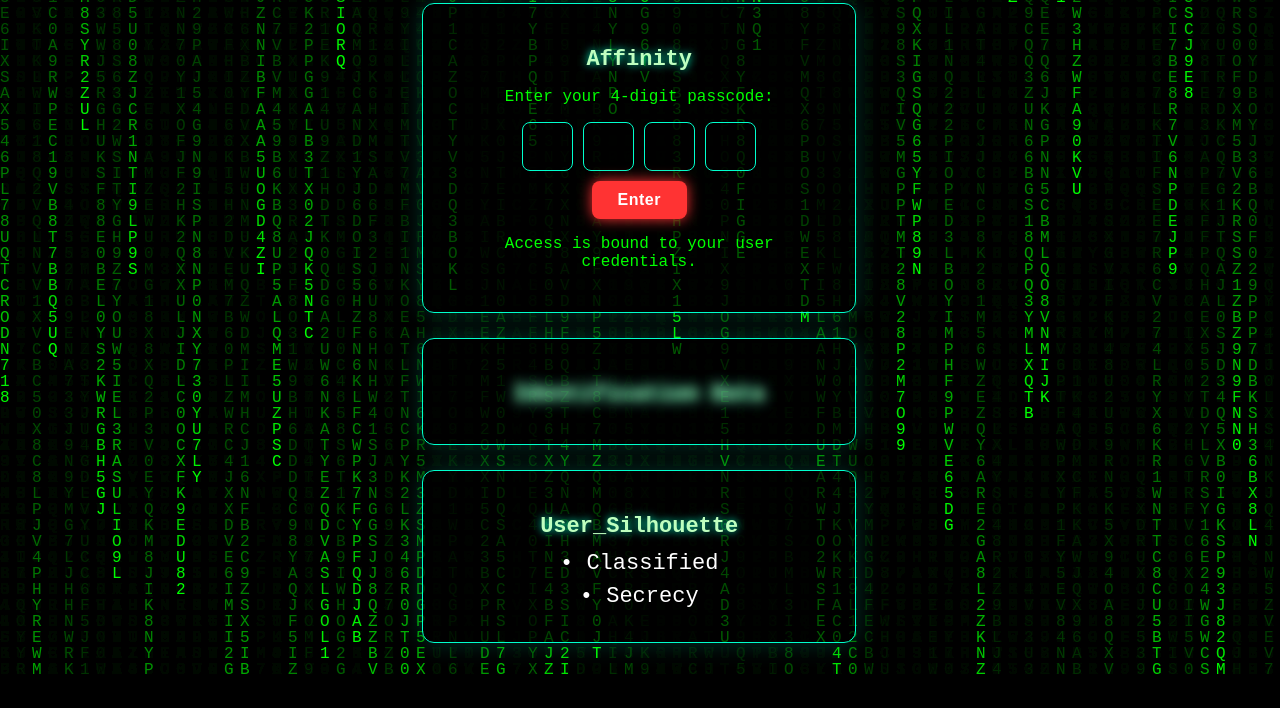
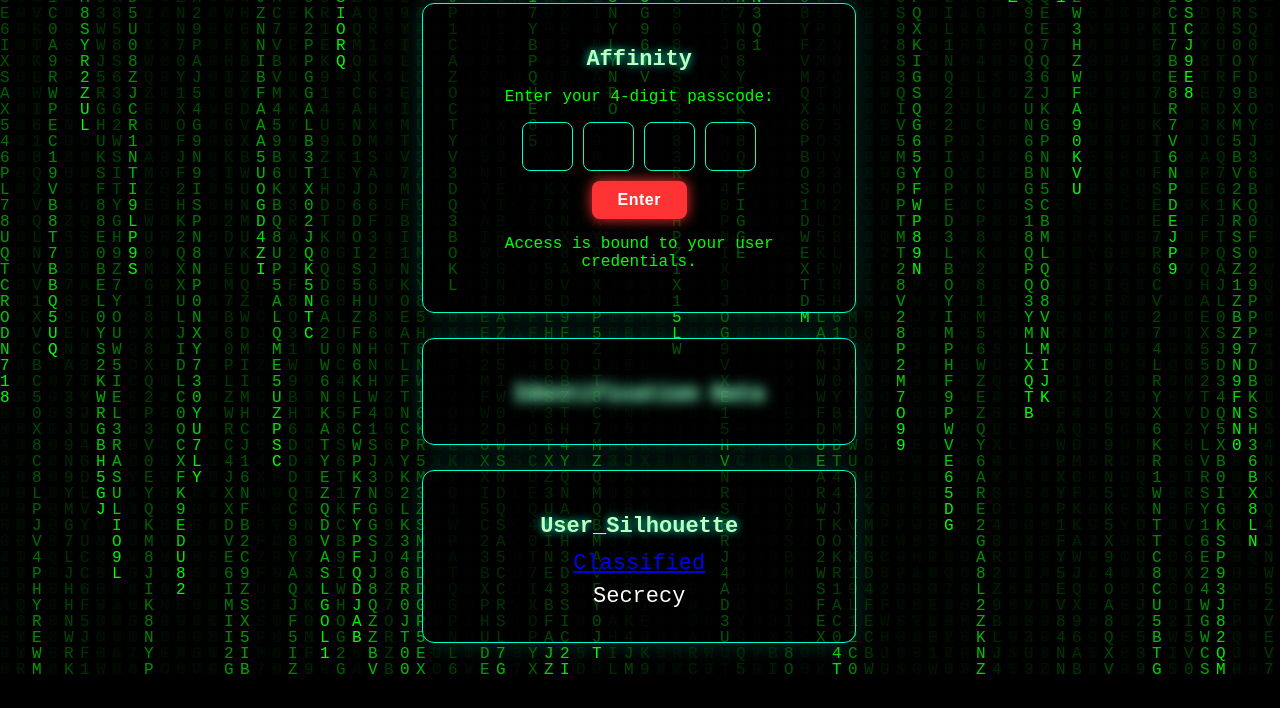
Before and after one commit to Jayqlo/Almanac_Portfolio, a plain HTML site: page Silhouette/Silhouette.html in a window 1280 px wide. Both pictures are taken after a click on the element "User_Silhouette". Shown: the part 126-834 px from the top of the page. Drawn offline with Linux system fonts and the light colour scheme.

Commit message:
Update Silhouette.html

```diff
--- a/Silhouette/Silhouette.html
+++ b/Silhouette/Silhouette.html
@@ -87,8 +87,10 @@
       <div id="userSilhouetteBox" class="family-box">
         <h2 class="family-title collapsible">User_Silhouette</h2>
         <div class="collapse-content">
-          <div class="collapse-item">• Classified</div>
-          <div class="collapse-item">• Secrecy</div>
+          <div class="collapse-item">
+            <a href="Classified/Classified.html">Classified</a>
+          </div>
+          <div class="collapse-item">Secrecy</div>
         </div>
       </div>
     </div>
```
